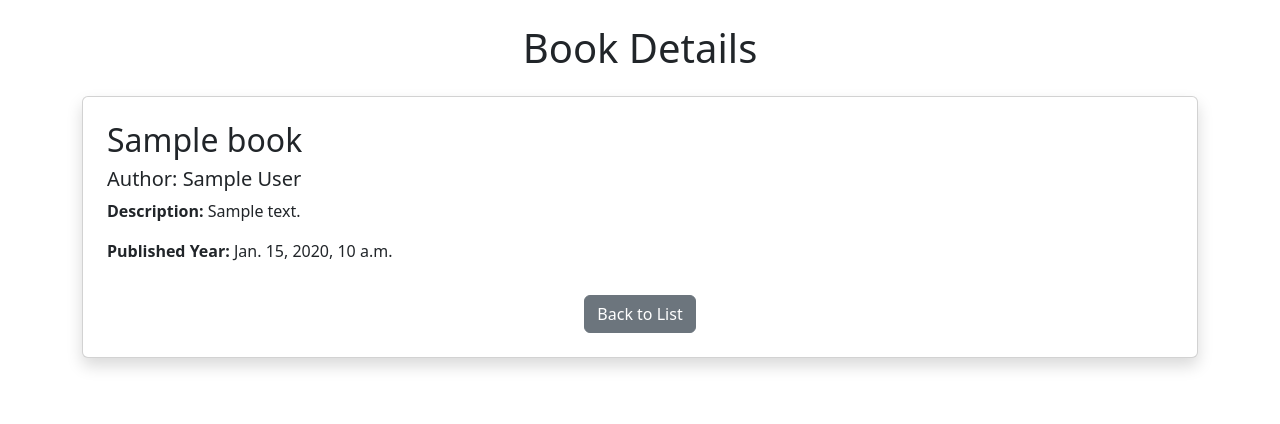
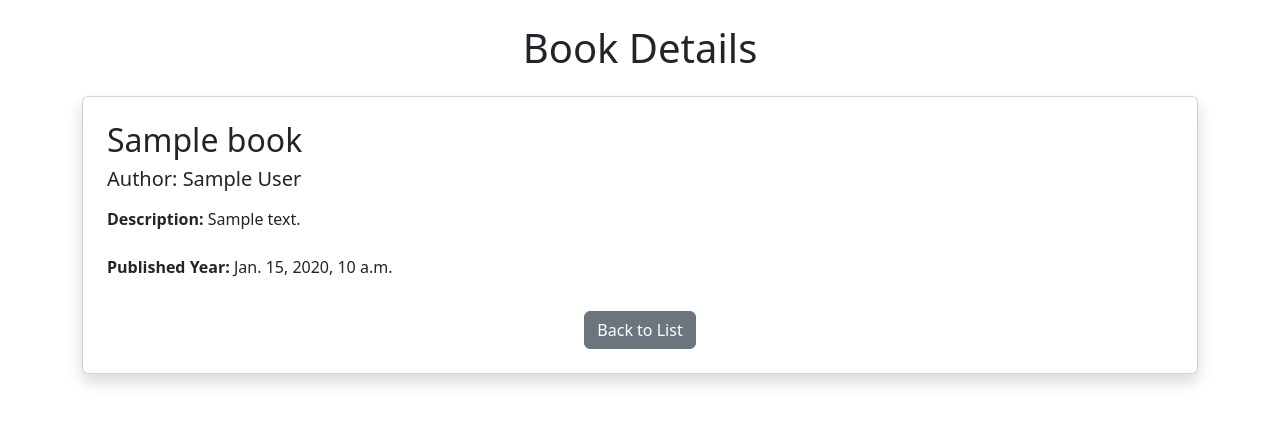
Before and after one commit to rahatrafi/book-management-system, a Django app: template templates/book_detail.html in a window 1280 px wide. Shown: the part 56-480 px from the top of the page. Run offline with Django 3.2, Linux system fonts and the light colour scheme; the template is opened without the code that fills it: most values are stand-ins (such as "Sample title", 1, 10 or a date in 2020).

Commit message:
requirements.txt file is added

```diff
--- /dev/null
+++ b/requirements.txt
@@ -0,0 +1,5 @@
+asgiref==3.8.1
+crispy-bootstrap5==2024.10
+Django==5.1.6
+django-crispy-forms==2.3
+sqlparse==0.5.3
--- a/templates/book_detail.html
+++ b/templates/book_detail.html
@@ -8,7 +8,7 @@
 <div class="card shadow p-4">
     <h2>{{ book.title }}</h2>
     <h5>Author: {{ book.author }}</h5>
-    <p><strong>Description:</strong> {{ book.description }}</p>
+    <p class="py-2"><strong>Description:</strong> {{ book.description }}</p>
     <p><strong>Published Year:</strong> {{ book.published_year }}</p>
 
     <div class="text-center mt-3">
```
Also changed, not shown: book_management_system/settings.py (line endings or trailing spaces), db.sqlite3.
